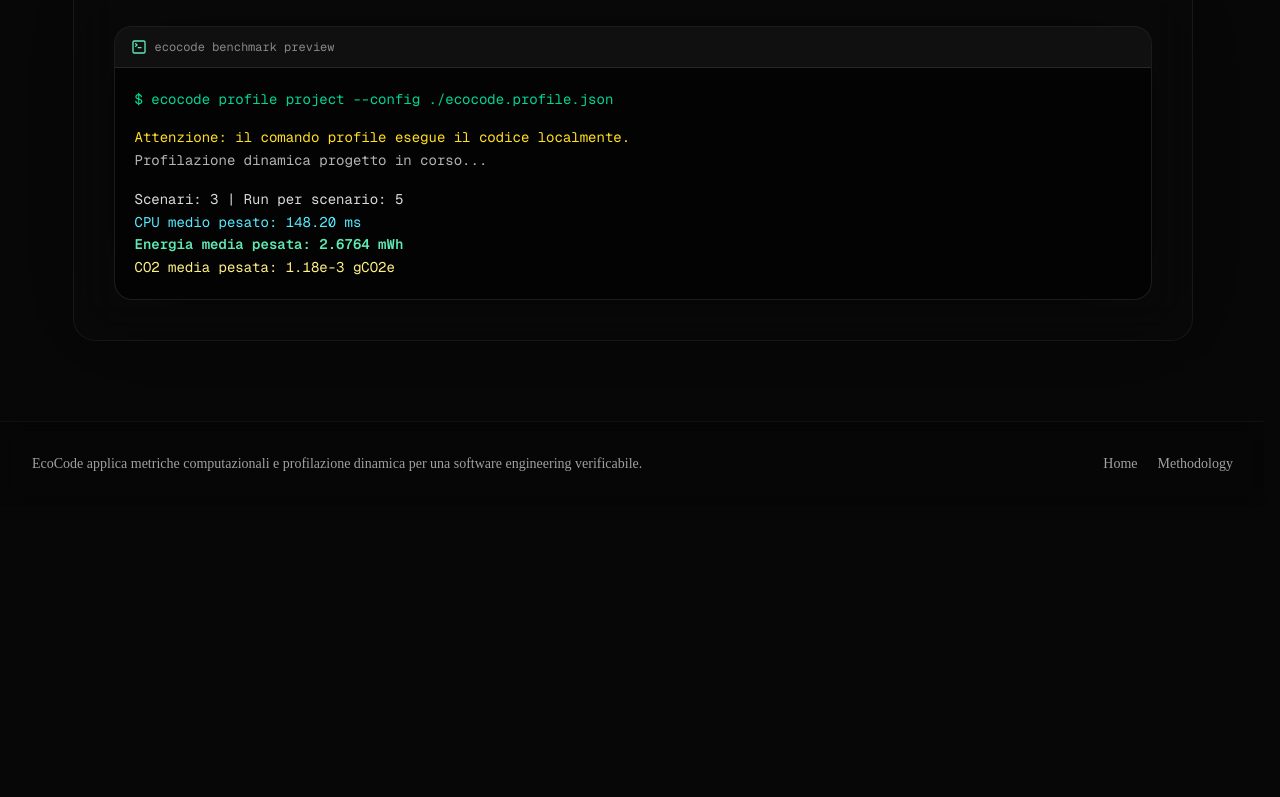
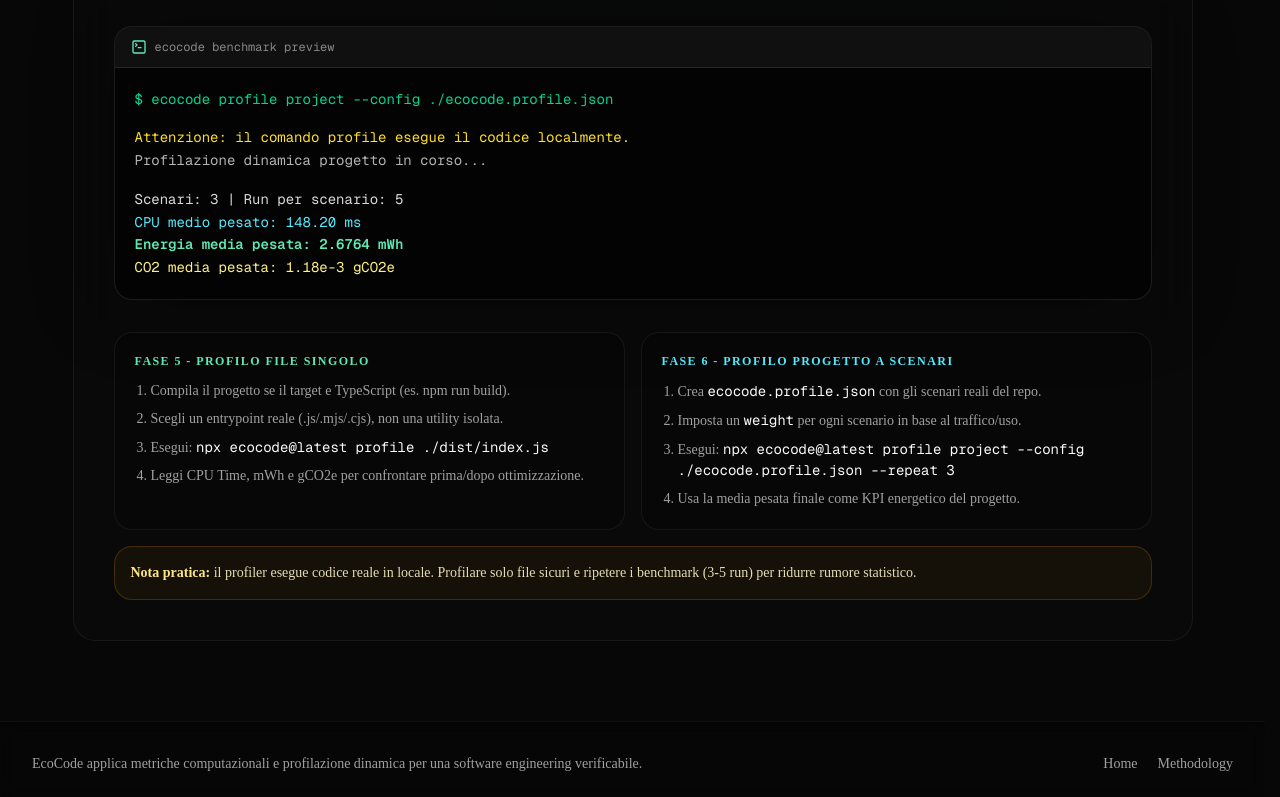
Before and after one commit to ThoKlith/GreenCode, a Next.js app: page / in a window 1280 px wide. Shown: the part 2604-3401 px from the top of the page. Before the commit the page ends 3110 px from the top, so only its background shows below. Built offline with nearby package versions, Linux system fonts and the light colour scheme; no server answers.

Commit message:
Add quick guides for profiling phases 5 and 6 in BenchmarkSection and MethodologyPage

```diff
--- a/src/app/methodology/page.tsx
+++ b/src/app/methodology/page.tsx
@@ -113,6 +113,25 @@
               riducendo il rischio di metriche scollegate dalla produzione.
             </p>
           </div>
+
+          <div className="mt-6 grid gap-4 md:grid-cols-2">
+            <div className="rounded-2xl border border-emerald-500/20 bg-emerald-500/5 p-4">
+              <h3 className="font-semibold text-emerald-300">Guida Rapida Fase 5</h3>
+              <ol className="mt-3 list-decimal pl-4 space-y-2 text-sm text-muted-foreground">
+                <li>Build del progetto (se necessario): <code className="px-1 py-0.5 rounded bg-white/10">npm run build</code></li>
+                <li>Profilazione file: <code className="px-1 py-0.5 rounded bg-white/10">npx ecocode@latest profile ./dist/index.js</code></li>
+                <li>Confronta CPU/mWh/gCO2e prima e dopo una modifica.</li>
+              </ol>
+            </div>
+            <div className="rounded-2xl border border-cyan-500/20 bg-cyan-500/5 p-4">
+              <h3 className="font-semibold text-cyan-300">Guida Rapida Fase 6</h3>
+              <ol className="mt-3 list-decimal pl-4 space-y-2 text-sm text-muted-foreground">
+                <li>Crea config scenari: <code className="px-1 py-0.5 rounded bg-white/10">ecocode.profile.json</code></li>
+                <li>Esegui aggregazione: <code className="px-1 py-0.5 rounded bg-white/10">npx ecocode@latest profile project --config ./ecocode.profile.json --repeat 3</code></li>
+                <li>Usa la media pesata come baseline energetica del repo.</li>
+              </ol>
+            </div>
+          </div>
         </article>
       </section>
     </main>
--- a/src/components/BenchmarkSection.tsx
+++ b/src/components/BenchmarkSection.tsx
@@ -68,6 +68,33 @@
             ))}
           </div>
         </motion.div>
+
+        <div className="mt-8 grid gap-4 md:grid-cols-2">
+          <div className="rounded-2xl border border-border/60 bg-background/40 p-4 md:p-5">
+            <p className="text-xs uppercase tracking-[0.12em] text-emerald-300 font-semibold">Fase 5 - Profilo File Singolo</p>
+            <ol className="mt-3 space-y-2 text-sm text-muted-foreground list-decimal pl-4">
+              <li>Compila il progetto se il target e TypeScript (es. npm run build).</li>
+              <li>Scegli un entrypoint reale (.js/.mjs/.cjs), non una utility isolata.</li>
+              <li>Esegui: <span className="font-mono text-foreground">npx ecocode@latest profile ./dist/index.js</span></li>
+              <li>Leggi CPU Time, mWh e gCO2e per confrontare prima/dopo ottimizzazione.</li>
+            </ol>
+          </div>
+
+          <div className="rounded-2xl border border-border/60 bg-background/40 p-4 md:p-5">
+            <p className="text-xs uppercase tracking-[0.12em] text-cyan-300 font-semibold">Fase 6 - Profilo Progetto a Scenari</p>
+            <ol className="mt-3 space-y-2 text-sm text-muted-foreground list-decimal pl-4">
+              <li>Crea <span className="font-mono text-foreground">ecocode.profile.json</span> con gli scenari reali del repo.</li>
+              <li>Imposta un <span className="font-mono text-foreground">weight</span> per ogni scenario in base al traffico/uso.</li>
+              <li>Esegui: <span className="font-mono text-foreground">npx ecocode@latest profile project --config ./ecocode.profile.json --repeat 3</span></li>
+              <li>Usa la media pesata finale come KPI energetico del progetto.</li>
+            </ol>
+          </div>
+        </div>
+
+        <div className="mt-4 rounded-2xl border border-amber-500/20 bg-amber-500/5 p-4 text-sm text-amber-100/90">
+          <strong className="text-amber-200">Nota pratica:</strong> il profiler esegue codice reale in locale.
+          Profilare solo file sicuri e ripetere i benchmark (3-5 run) per ridurre rumore statistico.
+        </div>
       </motion.div>
     </section>
   );
```
